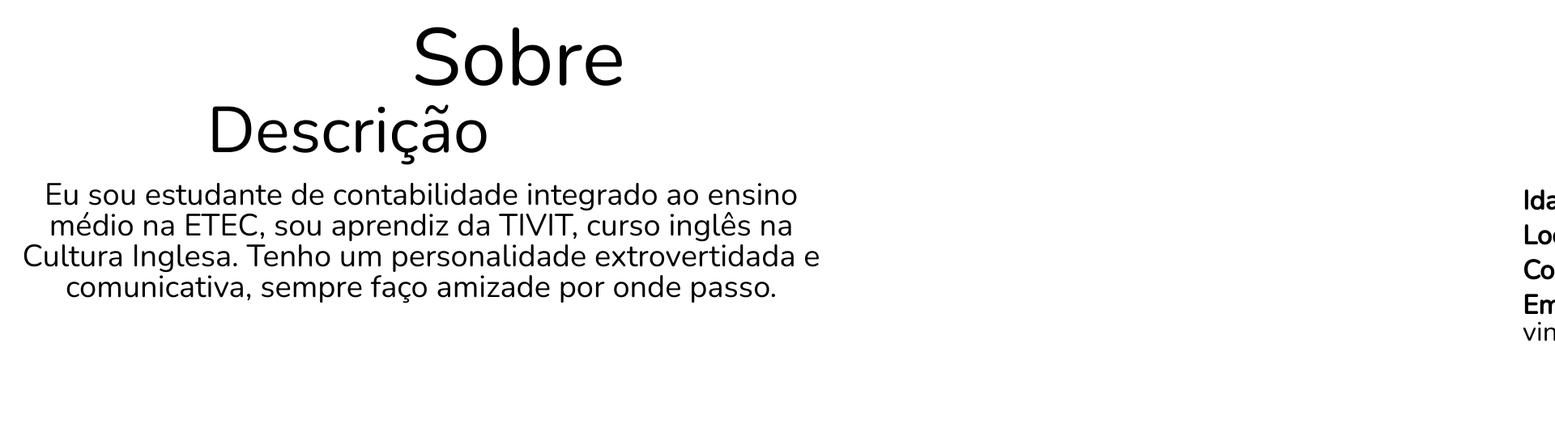
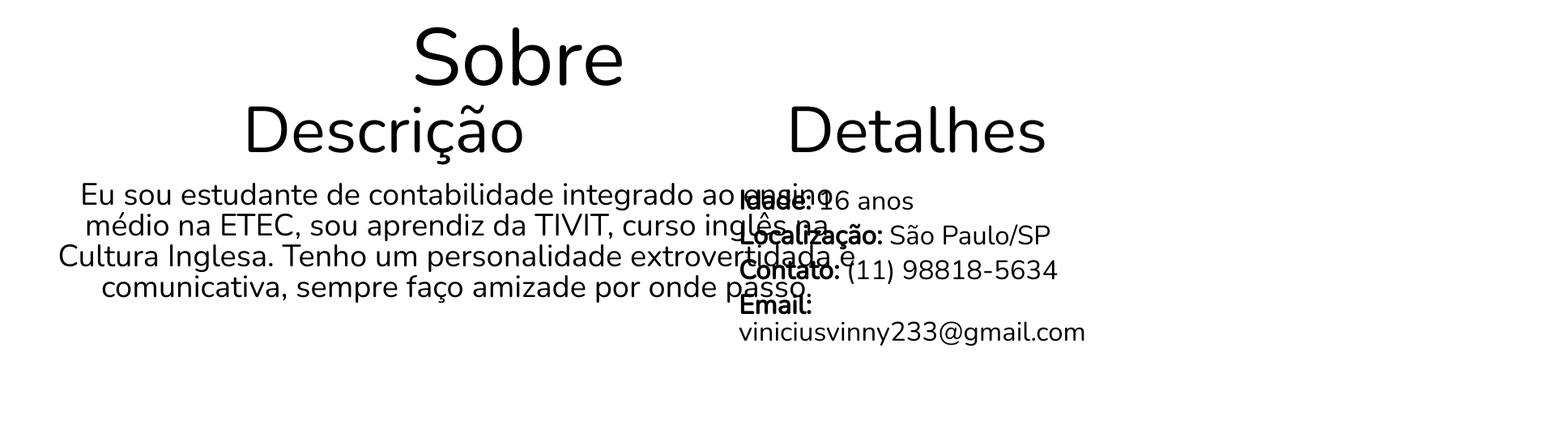
Before and after one commit to BManduca/portfolio, a plain HTML site: page index.html in a window 1280 px wide. Shown: the part 940-1485 px from the top of the page at 81% size, 1920 px wide, since content can reach past the window. Drawn offline with nearby package versions, Linux system fonts and the light colour scheme; grey boxes are pictures that could not be loaded.

Commit message:
Atualizando css

```diff
--- a/sobre.css
+++ b/sobre.css
@@ -15,11 +15,17 @@ h1 {
 
 }
 
+.texto_tudo {
+
+    width: 100%;
+
+}
+
 
 .caixa_descrição {
 
     width: 820px;
-    margin-left: 20px;
+    margin-left: 5%;
     position: absolute;
 
 }
@@ -37,7 +43,7 @@ h1 {
 .caixa_detalhes {
 
     width: 600px;
-    margin-left: 1800px;
+    margin-left: 65%;
     margin-bottom: 100px;
 
 }
```
